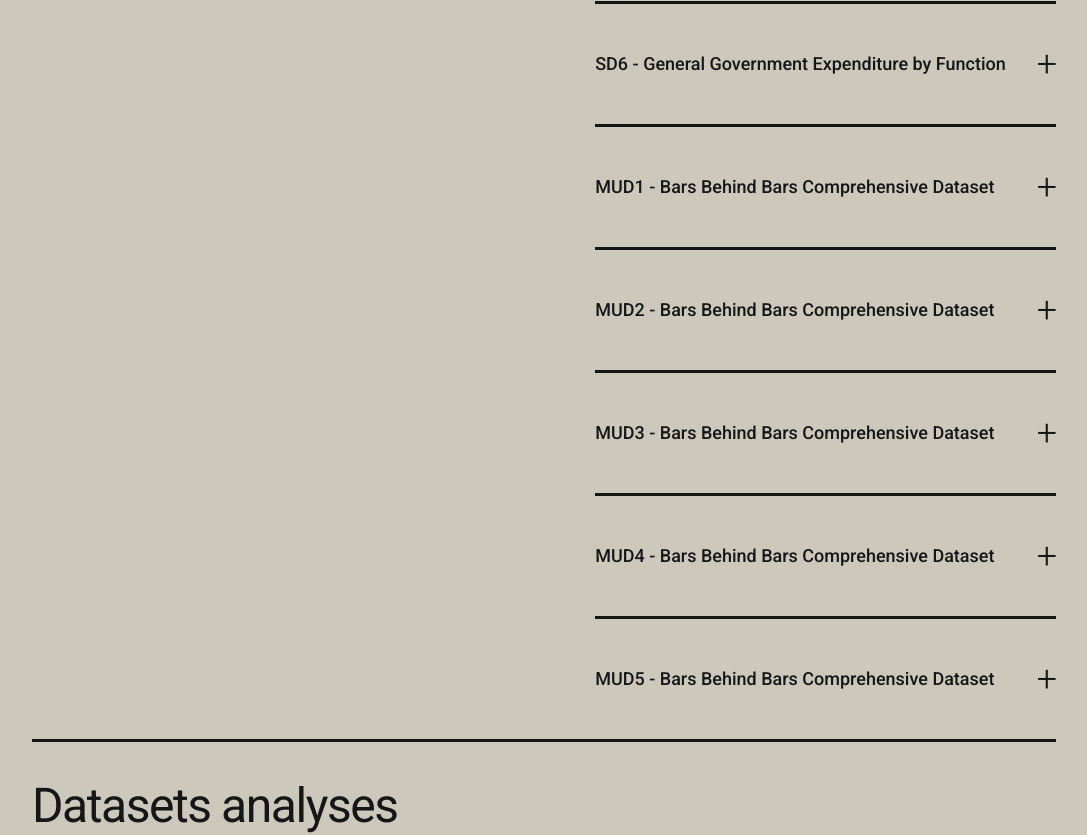
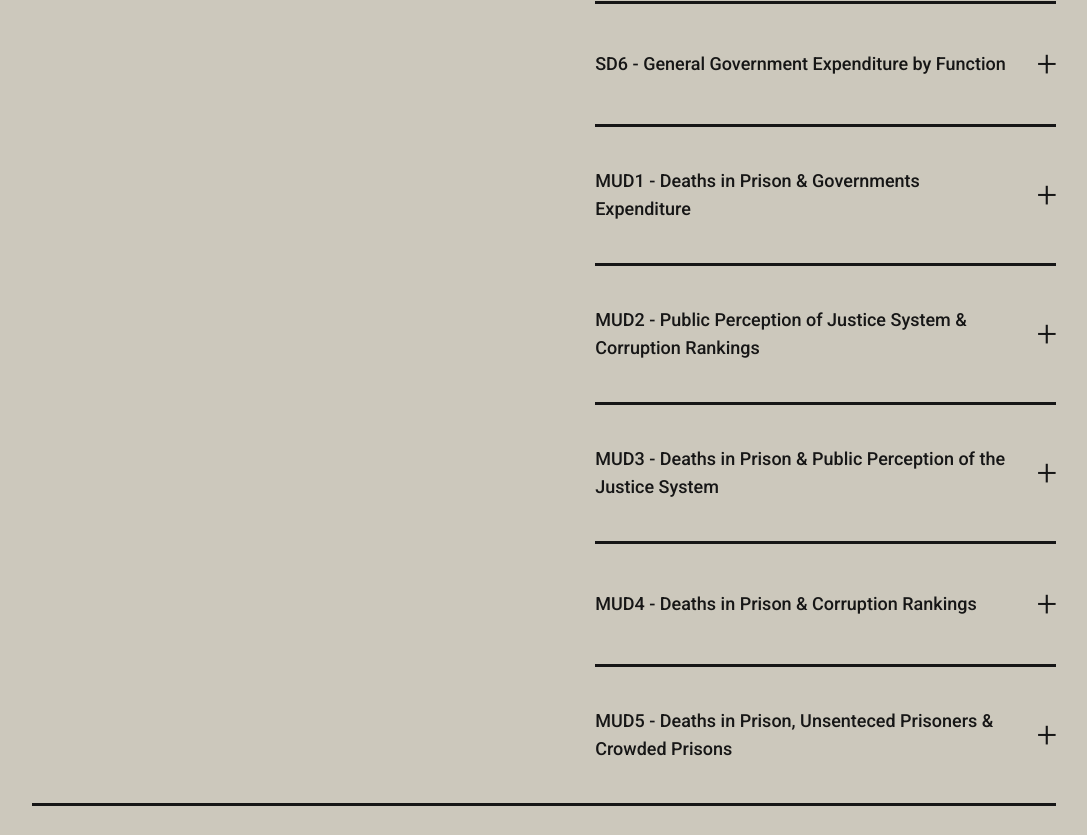
Before and after one commit to tommasobattisti/BarsBehindBars, a website: page index.html in a window 1280 px wide. Shown: the part 2785-3620 px from the top of the page, without its empty margins (96-1183 px from the left). Drawn offline with nearby package versions, Linux system fonts and the light colour scheme.

Commit message:
Update index.html

```diff
--- a/index.html
+++ b/index.html
@@ -266,7 +266,7 @@
                     </div>
                     <div class="prison-padding-bottom prison-border-bottom">
                         <div id="mud1-toggle-btn" class="dd-toggle-btn cursor-pointer flex items-center justify-between prison-padding-top">
-                            <p class="paragraph keyword pr-5">MUD1 - Bars Behind Bars Comprehensive Dataset</p>
+                            <p class="paragraph keyword pr-5">MUD1 - Deaths in Prison & Governments Expenditure</p>
                             <p id="mud1-activation-icon" class="plus-icons font-light">+</p>
                         </div>
                         <div id="mud1-toggle-container" class="dd-toggle-container prison-padding-top hidden">
@@ -281,7 +281,7 @@
                     </div>
                     <div class="prison-padding-bottom prison-border-bottom">
                         <div id="mud2-toggle-btn" class="dd-toggle-btn cursor-pointer flex items-center justify-between prison-padding-top">
-                            <p class="paragraph keyword pr-5">MUD2 - Bars Behind Bars Comprehensive Dataset</p>
+                            <p class="paragraph keyword pr-5">MUD2 - Public Perception of Justice System & Corruption Rankings</p>
                             <p id="mud2-activation-icon" class="plus-icons font-light">+</p>
                         </div>
                         <div id="mud2-toggle-container" class="dd-toggle-container prison-padding-top hidden">
@@ -296,7 +296,7 @@
                     </div>
                     <div class="prison-padding-bottom prison-border-bottom">
                         <div id="mud3-toggle-btn" class="dd-toggle-btn cursor-pointer flex items-center justify-between prison-padding-top">
-                            <p class="paragraph keyword pr-5">MUD3 - Bars Behind Bars Comprehensive Dataset</p>
+                            <p class="paragraph keyword pr-5">MUD3 - Deaths in Prison & Public Perception of the Justice System</p>
                             <p id="mud3-activation-icon" class="plus-icons font-light">+</p>
                         </div>
                         <div id="mud3-toggle-container" class="dd-toggle-container prison-padding-top hidden">
@@ -311,7 +311,7 @@
                     </div>
                     <div class="prison-padding-bottom prison-border-bottom">
                         <div id="mud4-toggle-btn" class="dd-toggle-btn cursor-pointer flex items-center justify-between prison-padding-top">
-                            <p class="paragraph keyword pr-5">MUD4 - Bars Behind Bars Comprehensive Dataset</p>
+                            <p class="paragraph keyword pr-5">MUD4 - Deaths in Prison & Corruption Rankings</p>
                             <p id="mud4-activation-icon" class="plus-icons font-light">+</p>
                         </div>
                         <div id="mud4-toggle-container" class="dd-toggle-container prison-padding-top hidden">
@@ -326,7 +326,7 @@
                     </div>
                     <div>
                         <div id="mud5-toggle-btn" class="dd-toggle-btn cursor-pointer flex items-center justify-between prison-padding-top">
-                            <p class="paragraph keyword pr-5">MUD5 - Bars Behind Bars Comprehensive Dataset</p>
+                            <p class="paragraph keyword pr-5">MUD5 - Deaths in Prison, Unsenteced Prisoners & Crowded Prisons</p>
                             <p id="mud5-activation-icon" class="plus-icons font-light">+</p>
                         </div>
                         <div id="mud5-toggle-container" class="dd-toggle-container prison-padding-top hidden">
@@ -1188,7 +1188,7 @@
                     <div id="mud1-table-div">
                         <div id="mud1-metadata" class="w-full prison-padding-bottom prison-border-bottom">
                             <div id="mud1-metadata-toggle-btn" class="meta-toggle-btn cursor-pointer flex items-center justify-between prison-padding-top">
-                                <p class="paragraph keyword pr-5">MUD1 - </p>
+                                <p class="paragraph keyword pr-5">MUD1 - Deaths in Prison & Governament Expenditure</p>
                                 <p id="mud1-metadata-activation-icon" class="meta-activation-icon table-show-icon plus-icons font-light">+</p>
                             </div>
                             <div id="mud1-metadata-toggle-container" class="meta-toggle-container prison-padding-top hidden w-full overflow-x-scroll">
@@ -1204,7 +1204,7 @@
                     <div id="mud2-table-div">
                         <div id="mud2-metadata" class="w-full prison-padding-bottom prison-border-bottom">
                             <div id="mud2-metadata-toggle-btn" class="meta-toggle-btn cursor-pointer flex items-center justify-between prison-padding-top">
-                                <p class="paragraph keyword pr-5">MUD2 - </p>
+                                <p class="paragraph keyword pr-5">MUD2 - Public Perception of Justice System & Corruption Rankings</p>
                                 <p id="mud2-metadata-activation-icon" class="meta-activation-icon table-show-icon plus-icons font-light">+</p>
                             </div>
                             <div id="mud2-metadata-toggle-container" class="meta-toggle-container prison-padding-top hidden w-full overflow-x-scroll">
@@ -1220,7 +1220,7 @@
                     <div id="mud3-table-div">
                         <div id="mud3-metadata" class="w-full prison-padding-bottom prison-border-bottom">
                             <div id="mud3-metadata-toggle-btn" class="meta-toggle-btn cursor-pointer flex items-center justify-between prison-padding-top">
-                                <p class="paragraph keyword pr-5">MUD3 - </p>
+                                <p class="paragraph keyword pr-5">MUD3 - Deaths in Prison & Public Perception of the Justice System</p>
                                 <p id="mud3-metadata-activation-icon" class="meta-activation-icon table-show-icon plus-icons font-light">+</p>
                             </div>
                             <div id="mud3-metadata-toggle-container" class="meta-toggle-container prison-padding-top hidden w-full overflow-x-scroll">
@@ -1236,7 +1236,7 @@
                     <div id="mud4-table-div">
                         <div id="mud4-metadata" class="w-full prison-padding-bottom prison-border-bottom">
                             <div id="mud4-metadata-toggle-btn" class="meta-toggle-btn cursor-pointer flex items-center justify-between prison-padding-top">
-                                <p class="paragraph keyword pr-5">MUD4 - </p>
+                                <p class="paragraph keyword pr-5">MUD4 - Deaths in Prison & Corruption Rankings</p>
                                 <p id="mud4-metadata-activation-icon" class="meta-activation-icon table-show-icon plus-icons font-light">+</p>
                             </div>
                             <div id="mud4-metadata-toggle-container" class="meta-toggle-container prison-padding-top hidden w-full overflow-x-scroll">
@@ -1252,7 +1252,7 @@
                     <div id="mud5-table-div">
                         <div id="mud5-metadata" class="w-full prison-padding-bottom prison-border-bottom">
                             <div id="mud5-metadata-toggle-btn" class="meta-toggle-btn cursor-pointer flex items-center justify-between prison-padding-top">
-                                <p class="paragraph keyword pr-5">MUD5 - </p>
+                                <p class="paragraph keyword pr-5">MUD5 - Deaths in Prison, Unsenteced Prisoners & Crowded Prisons</p>
                                 <p id="mud5-metadata-activation-icon" class="meta-activation-icon table-show-icon plus-icons font-light">+</p>
                             </div>
                             <div id="mud5-metadata-toggle-container" class="meta-toggle-container prison-padding-top hidden w-full overflow-x-scroll">
```
